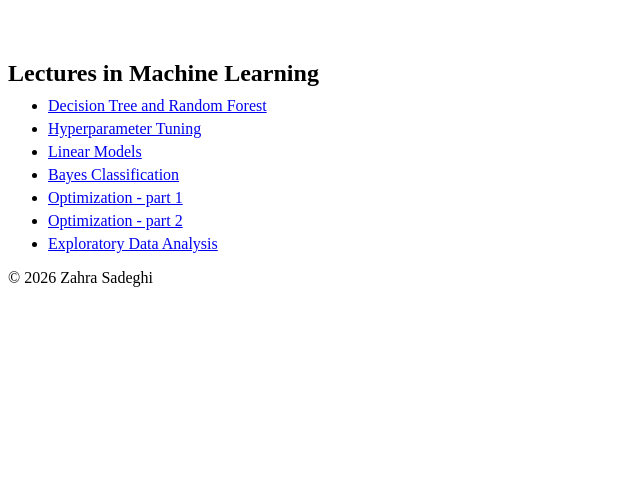
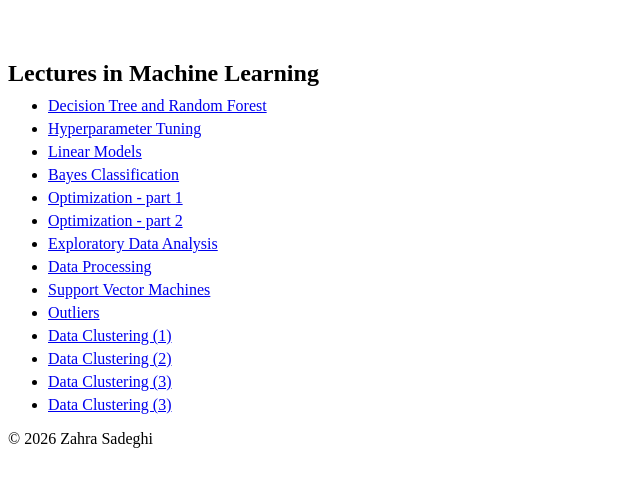
Before and after one commit to zahsa/zahsa.github.io, a Jekyll site: the page built from lmn/index.md, in a window 1280 px wide. Shown: the top 487 px of the page, without its empty margins (0-640 px from the left). Built offline with Jekyll 4.4.1, drawn with Linux system fonts in a browser that asks for light colours.

Commit message:
Add multiple links for machine learning lectures

```diff
--- a/lmn/index.md
+++ b/lmn/index.md
@@ -29,3 +29,31 @@ title: Talks
 <ul style="margin:0 0 5px;">
   <li><a href="https://www.slideshare.net/slideshow/machine-learning-lectures-exploratory-data-analysis/284093031" target="_blank">Exploratory Data Analysis</a></li>
 </ul>
+
+<ul style="margin:0 0 5px;">
+  <li><a href="https://www.slideshare.net/slideshow/machine-learning-lectures-data-processing/285663816" target="_blank">Data Processing</a></li>
+</ul>
+
+<ul style="margin:0 0 5px;">
+  <li><a href="https://www.slideshare.net/slideshow/machine-learning-lectures-support-vector-machine-svm/285663959" target="_blank">Support Vector Machines</a></li>
+</ul>
+
+<ul style="margin:0 0 5px;">
+  <li><a href="https://www.slideshare.net/slideshow/machine-learning-lectures-outliers-in-data/285664020" target="_blank">Outliers</a></li>
+</ul>
+
+<ul style="margin:0 0 5px;">
+  <li><a href="https://www.slideshare.net/slideshow/machine-learning-lectures-clustering-1/285664078" target="_blank">Data Clustering (1) </a></li>
+</ul>
+
+<ul style="margin:0 0 5px;">
+  <li><a href="https://www.slideshare.net/slideshow/machine-learning-lectures-clustering-2/285664150/285664078" target="_blank">Data Clustering (2) </a></li>
+</ul>
+
+<ul style="margin:0 0 5px;">
+  <li><a href="https://www.slideshare.net/slideshow/machine-learning-lectures-clustering-3/285664190" target="_blank">Data Clustering (3) </a></li>
+</ul>
+
+<ul style="margin:0 0 5px;">
+  <li><a href="https://www.slideshare.net/slideshow/machine-learning-lectures-clustering-3/285664190" target="_blank">Data Clustering (3) </a></li>
+</ul>
```
